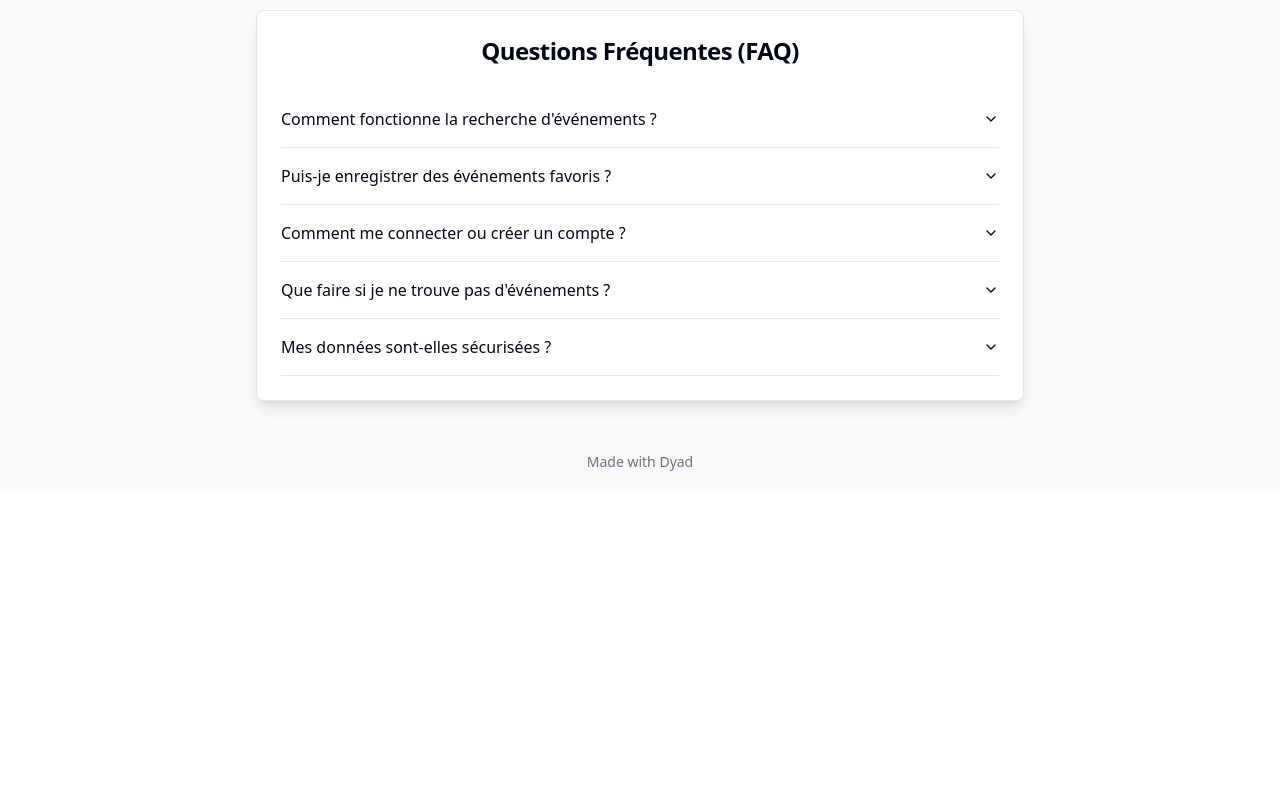
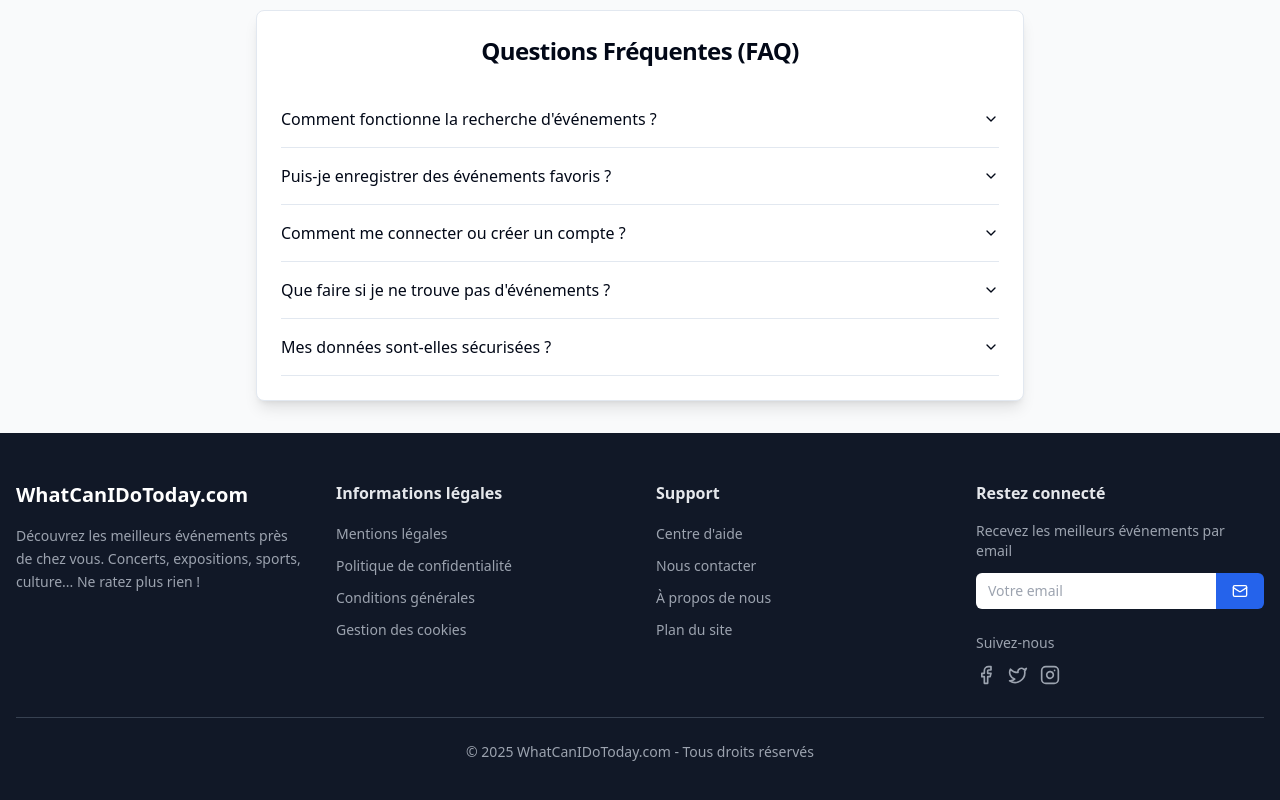
Before and after one commit to HC95100/WhatCanIDoToday, a React (Vite) app: page / in a window 1280 px wide. Shown: the part 798-1598 px from the top of the page. Before the commit the page ends 1287 px from the top, so only its background shows below. Built offline with nearby package versions, Linux system fonts and the light colour scheme.

Commit message:
[dyad] Ajout d'un pied de page aux pages principales - wrote 4 file(s)

```diff
--- /dev/null
+++ b/src/components/Footer.tsx
@@ -0,0 +1,124 @@
+"use client";
+
+import React from 'react';
+import { Facebook, Twitter, Instagram, Mail } from 'lucide-react';
+
+const Footer = () => {
+  return (
+    <footer className="bg-gray-900 text-white">
+      <div className="max-w-7xl mx-auto px-4 py-12">
+        <div className="grid grid-cols-1 md:grid-cols-4 gap-8">
+          {/* Logo et description */}
+          <div className="col-span-1">
+            <h3 className="text-xl font-bold mb-4">WhatCanIDoToday.com</h3>
+            <p className="text-gray-400 text-sm leading-relaxed">
+              Découvrez les meilleurs événements près de chez vous.
+              Concerts, expositions, sports, culture... Ne ratez plus rien !
+            </p>
+          </div>
+
+          {/* Liens légaux */}
+          <div>
+            <h4 className="font-semibold mb-4 text-gray-200">Informations légales</h4>
+            <ul className="space-y-2">
+              <li>
+                <a href="/mentions-legales" className="text-gray-400 hover:text-white transition-colors text-sm">
+                  Mentions légales
+                </a>
+              </li>
+              <li>
+                <a href="/confidentialite" className="text-gray-400 hover:text-white transition-colors text-sm">
+                  Politique de confidentialité
+                </a>
+              </li>
+              <li>
+                <a href="/conditions-generales" className="text-gray-400 hover:text-white transition-colors text-sm">
+                  Conditions générales
+                </a>
+              </li>
+              <li>
+                <a href="/cookies" className="text-gray-400 hover:text-white transition-colors text-sm">
+                  Gestion des cookies
+                </a>
+              </li>
+            </ul>
+          </div>
+
+          {/* Support et aide */}
+          <div>
+            <h4 className="font-semibold mb-4 text-gray-200">Support</h4>
+            <ul className="space-y-2">
+              <li>
+                <a href="/aide" className="text-gray-400 hover:text-white transition-colors text-sm">
+                  Centre d'aide
+                </a>
+              </li>
+              <li>
+                <a href="/contact" className="text-gray-400 hover:text-white transition-colors text-sm">
+                  Nous contacter
+                </a>
+              </li>
+              <li>
+                <a href="/a-propos" className="text-gray-400 hover:text-white transition-colors text-sm">
+                  À propos de nous
+                </a>
+              </li>
+              <li>
+                <a href="/plan-du-site" className="text-gray-400 hover:text-white transition-colors text-sm">
+                  Plan du site
+                </a>
+              </li>
+            </ul>
+          </div>
+
+          {/* Newsletter et réseaux sociaux */}
+          <div>
+            <h4 className="font-semibold mb-4 text-gray-200">Restez connecté</h4>
+
+            {/* Newsletter */}
+            <div className="mb-6">
+              <p className="text-gray-400 text-sm mb-3">
+                Recevez les meilleurs événements par email
+              </p>
+              <div className="flex">
+                <input
+                  type="email"
+                  placeholder="Votre email"
+                  className="flex-1 px-3 py-2 text-sm text-gray-900 rounded-l-md focus:outline-none"
+                />
+                <button className="bg-blue-600 hover:bg-blue-700 px-4 py-2 rounded-r-md transition-colors">
+                  <Mail className="w-4 h-4" />
+                </button>
+              </div>
+            </div>
+
+            {/* Réseaux sociaux */}
+            <div>
+              <p className="text-gray-400 text-sm mb-3">Suivez-nous</p>
+              <div className="flex space-x-3">
+                <a href="#" className="text-gray-400 hover:text-white transition-colors">
+                  <Facebook className="w-5 h-5" />
+                </a>
+                <a href="#" className="text-gray-400 hover:text-white transition-colors">
+                  <Twitter className="w-5 h-5" />
+                </a>
+                <a href="#" className="text-gray-400 hover:text-white transition-colors">
+                  <Instagram className="w-5 h-5" />
+                </a>
+              </div>
+            </div>
+          </div>
+        </div>
+
+        {/* Copyright */}
+        <div className="border-t border-gray-700 mt-8 pt-6 text-center">
+          <p className="text-gray-400 text-sm">
+            © 2025 WhatCanIDoToday.com - Tous droits réservés
+          </p>
+        </div>
+      </div>
+    </footer>
+  );
+};
+
+export default Footer;
--- a/src/pages/Dashboard.tsx
+++ b/src/pages/Dashboard.tsx
@@ -6,8 +6,8 @@ import { Button } from '@/components/ui/button';
 import { supabase } from '@/integrations/supabase/client';
 import { useNavigate } from 'react-router-dom';
 import { Card, CardContent, CardHeader, CardTitle } from '@/components/ui/card';
-import { MadeWithDyad } from '@/components/made-with-dyad';
 import Header from '@/components/Header';
+import Footer from '@/components/Footer'; // Import the new Footer
 
 const Dashboard = () => {
   const { user, loading } = useSession();
@@ -51,7 +51,7 @@ const Dashboard = () => {
           </CardContent>
         </Card>
       </main>
-      <MadeWithDyad />
+      <Footer /> {/* Add the Footer here */}
     </div>
   );
 };
--- a/src/pages/Favorites.tsx
+++ b/src/pages/Favorites.tsx
@@ -6,8 +6,8 @@ import { supabase } from '@/integrations/supabase/client';
 import { Card, CardContent, CardDescription, CardHeader, CardTitle } from "@/components/ui/card";
 import { Button } from "@/components/ui/button";
 import { ExternalLink, HeartCrack, ArrowLeft } from "lucide-react";
-import { MadeWithDyad } from '@/components/made-with-dyad';
 import Header from '@/components/Header';
+import Footer from '@/components/Footer'; // Import the new Footer
 import { toast } from 'sonner';
 import { useNavigate } from 'react-router-dom';
 
@@ -140,7 +140,7 @@ const Favorites = () => {
           </div>
         )}
       </main>
-      <MadeWithDyad />
+      <Footer /> {/* Add the Footer here */}
     </div>
   );
 };
--- a/src/pages/Index.tsx
+++ b/src/pages/Index.tsx
@@ -1,11 +1,11 @@
 "use client";
 
 import React from 'react';
-import { MadeWithDyad } from "@/components/made-with-dyad";
 import Header from "@/components/Header";
 import SearchForm from "@/components/SearchForm";
 import EventResults from "@/components/EventResults";
-import FAQSection from "@/components/FAQSection"; // Import the new FAQSection
+import FAQSection from "@/components/FAQSection";
+import Footer from "@/components/Footer"; // Import the new Footer
 
 interface EventResult {
   name: string;
@@ -30,9 +30,9 @@ const Index = () => {
           onErrorChange={setError}
         />
         <EventResults events={events} loading={loading} error={error} />
-        <FAQSection /> {/* Add the FAQSection here */}
+        <FAQSection />
       </main>
-      <MadeWithDyad />
+      <Footer /> {/* Add the Footer here */}
     </div>
   );
 };
```
